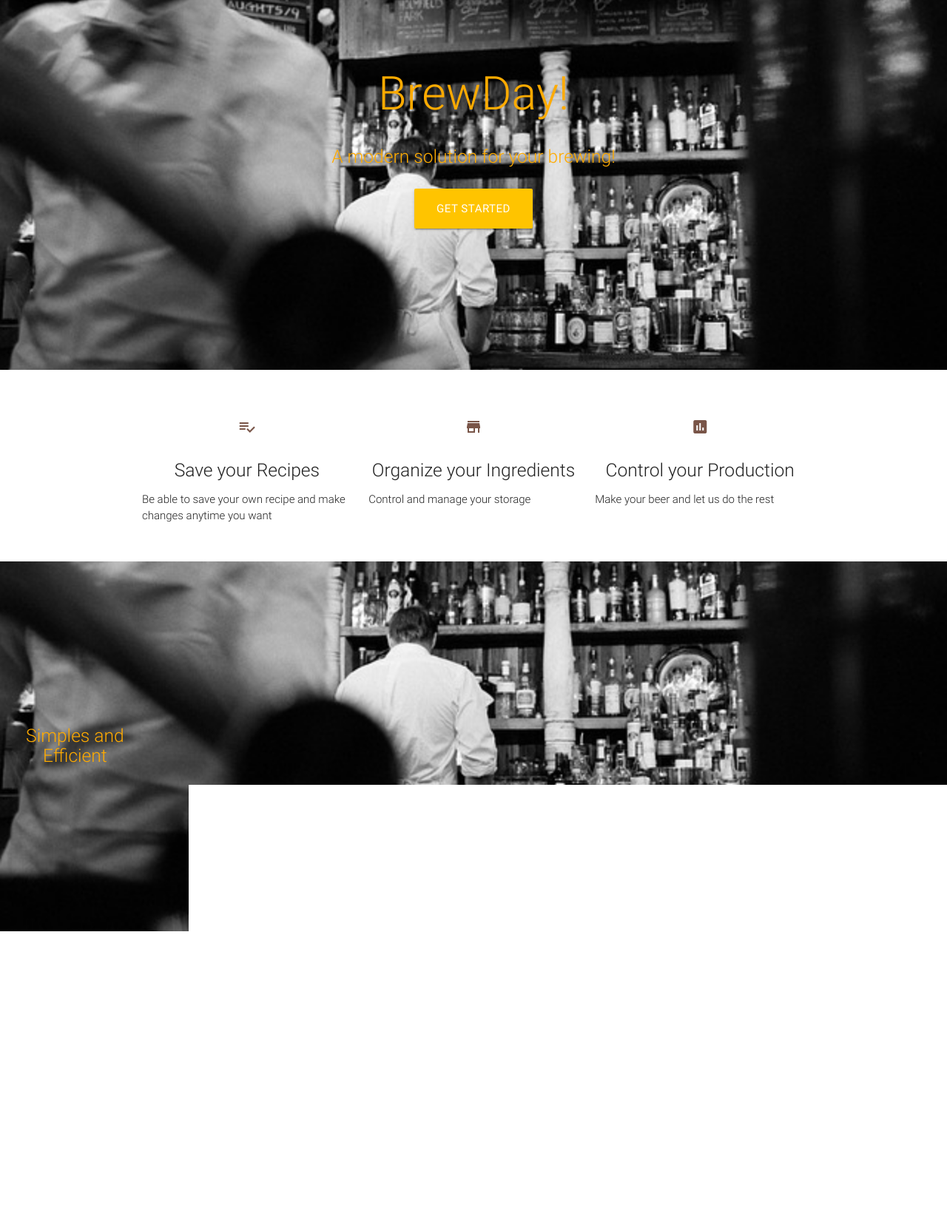
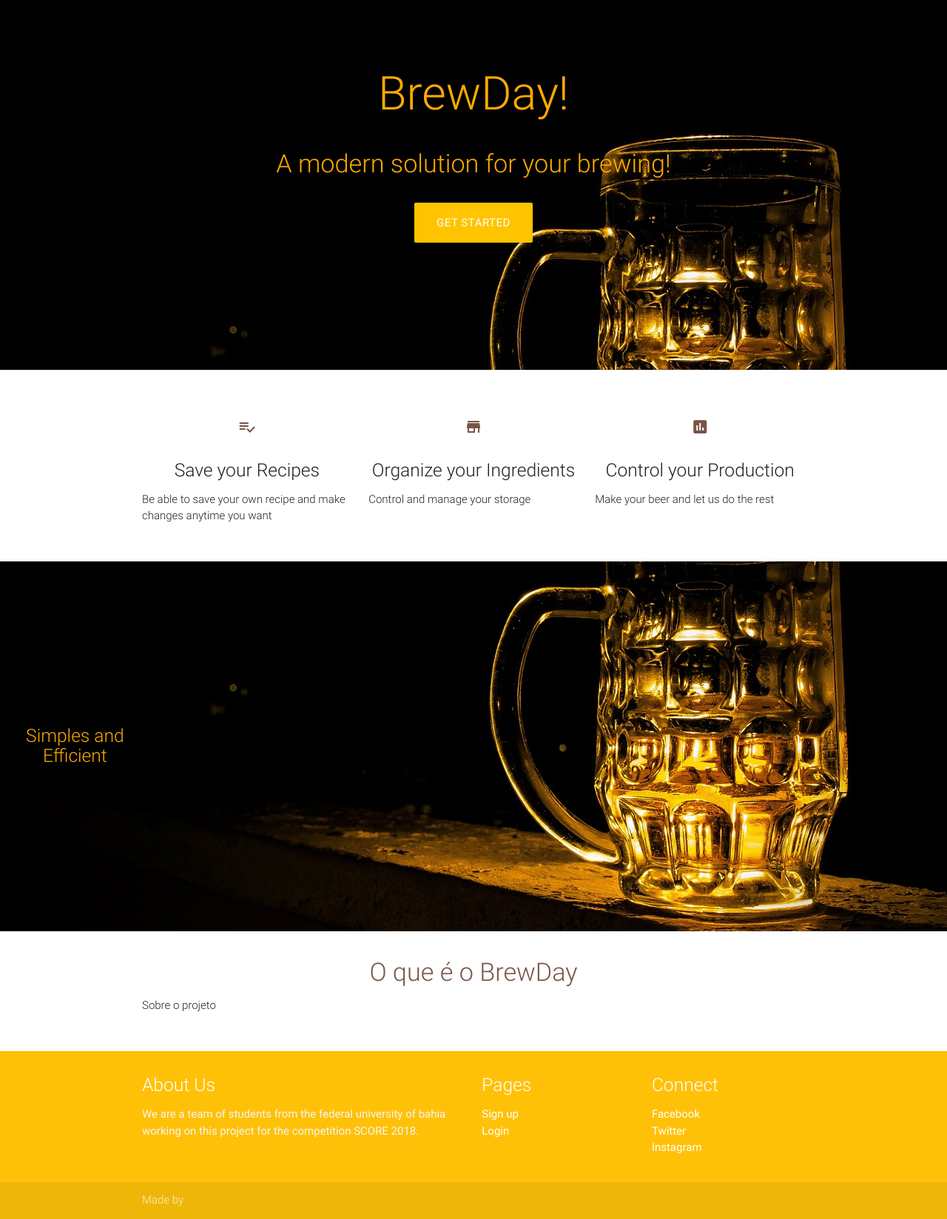
Before and after one commit to suzanneloures/brew-day, a Django app: page /index/ in a window 1280 px wide. Shown: the whole page at 74% size. Run offline with Django 3.2, Linux system fonts and the light colour scheme; some libraries are stand-ins or nearby versions.

Commit message:
mudança de visual

```diff
--- a/implementation/brewday/recipes/templates/index.html
+++ b/implementation/brewday/recipes/templates/index.html
@@ -30,7 +30,7 @@
         <br><br>
         <h1 class="header center amber-text text-accent-4">BrewDay!</h1>
         <div class="row center">
-          <h5 class="header col s12 amber-text text-accent-4">A modern solution for your brewing!</h5>
+          <h4 class="header col s12 amber-text text-accent-4">A modern solution for your brewing!</h4>
         </div>
         <div class="row center">
           <a href="{% url 'login' %}" id="start-button" class="btn-large waves-effect waves-light amber accent-3">Get Started</a>
@@ -40,13 +40,13 @@
       </div>
     </div>
     <div class="parallax">
-           <img src="{% static "/img/fundo02.jpg" %}">
+           <img src="{% static "/img/fundo03.jpg" %}">
       </div>
   </div>
 
 
   <div class="container">
-    <div class="section">
+    <div class="section ">
 
       <!--   Icon Section   -->
       <div class="row">
@@ -90,7 +90,7 @@
         </div>
       </div>
     </div>
-    <div class="parallax"><img src="{% static "/img/fundo02.jpg" %}" alt="Unsplashed background img 2"></div>
+    <div class="parallax"><img src="{% static "/img/fundo03.jpg" %}" alt="Unsplashed background img 2"></div>
   </div>
 
   <div class="container">
--- a/implementation/brewday/recipes/templates/login.html
+++ b/implementation/brewday/recipes/templates/login.html
@@ -28,12 +28,13 @@
     bottom: 0;
     left: 0;
     right: 0;
+    background-image: url("{% static "/img/fundo05.jpg" %}");
 }
     </style>
 
 <div class="main-wrapper valign-wrapper">
 
-  <div class="row">
+  <div class="row ">
     <div class="col s12 m10 offset-m1">
       <p class="center flow-text hide-on-small-only amber-text accent-4"> Welcome </p>
 
```
Also changed, not shown: implementation/brewday/recipes/templates/home.html (+8 -2 lines), implementation/brewday/db.sqlite3, implementation/brewday/recipes/static/img/fundo03.jpg (added), implementation/brewday/recipes/static/img/fundo04.jpg (added), implementation/brewday/recipes/static/img/fundo05.jpg (added), 1 other file.
